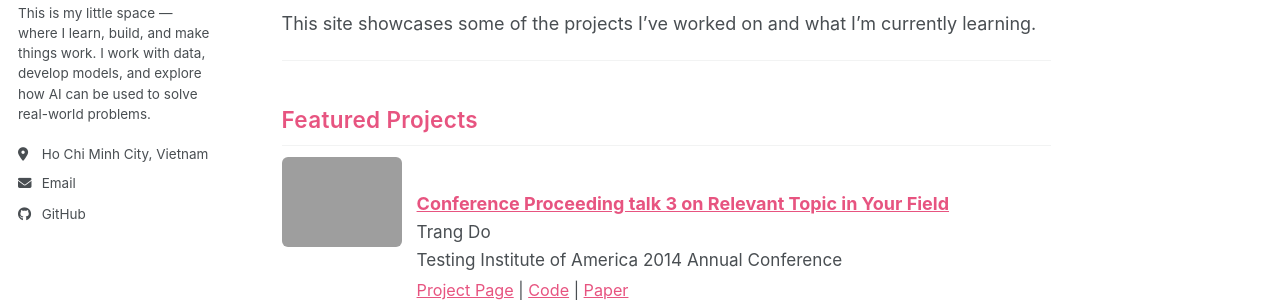
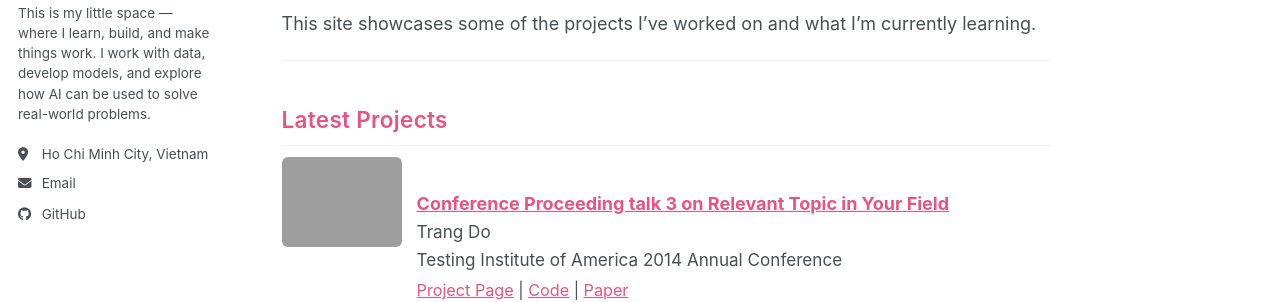
Before and after one commit to HuongTrangDo/huongtrangdo.github.io, a Jekyll site: the page built from _pages/about.md, in a window 1280 px wide and 900 px high. Shown: the part 315-617 px from the top of the window. Built offline with Jekyll 4.4.1, drawn with Linux system fonts in a browser that asks for light colours; a script bundle is joined from its source files by our own code; library files that are not in the unit come from our copies.

Commit message:
Update about.md

```diff
--- a/_pages/about.md
+++ b/_pages/about.md
@@ -19,7 +19,7 @@ This site showcases some of the projects I’ve worked on and what I’m current
 
 {% include base_path %}
 
-## Featured Projects
+## Latest Projects
 
 {% assign sorted_projects = site.projects | sort: 'date' | reverse %}
 
```
